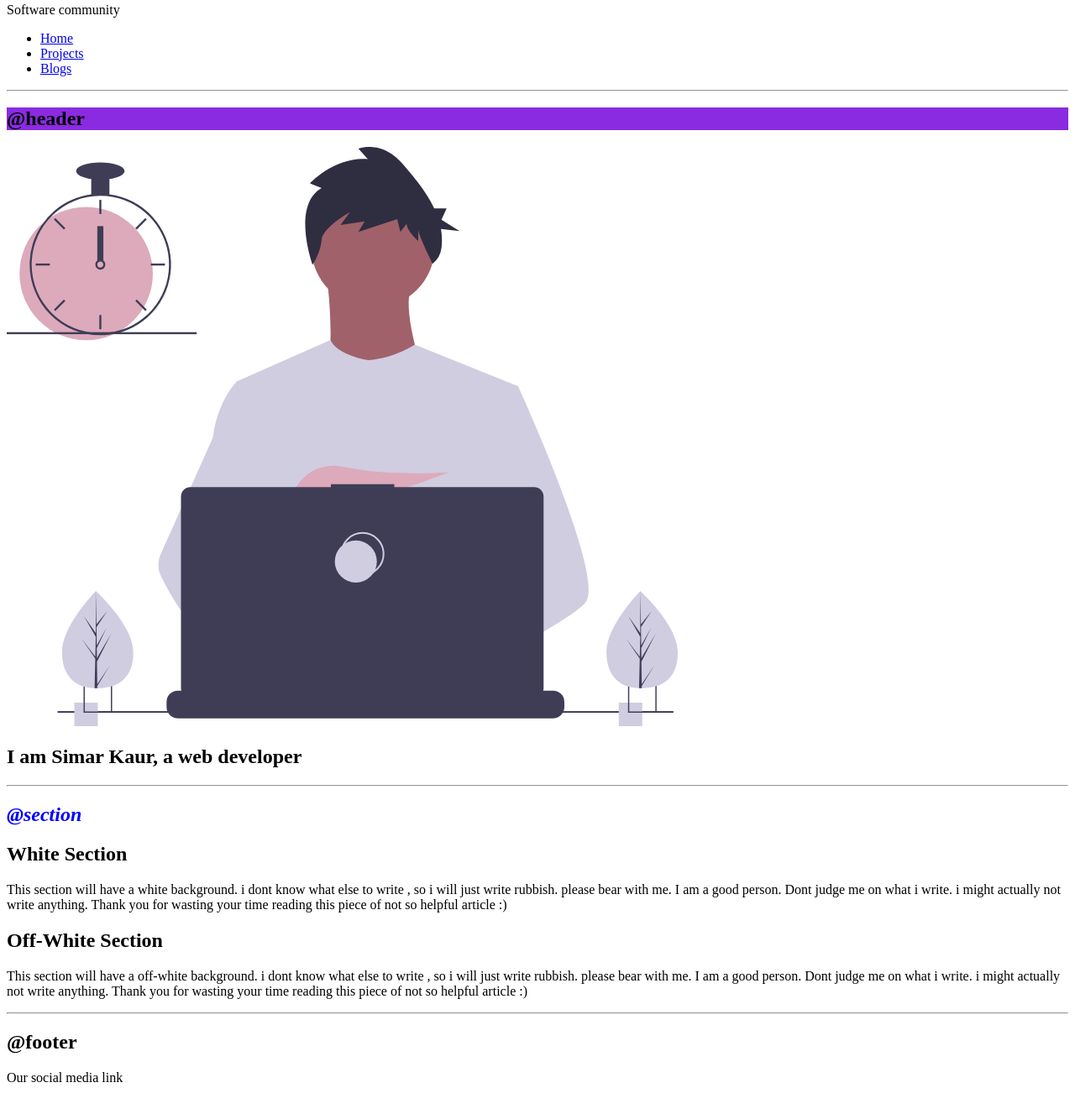
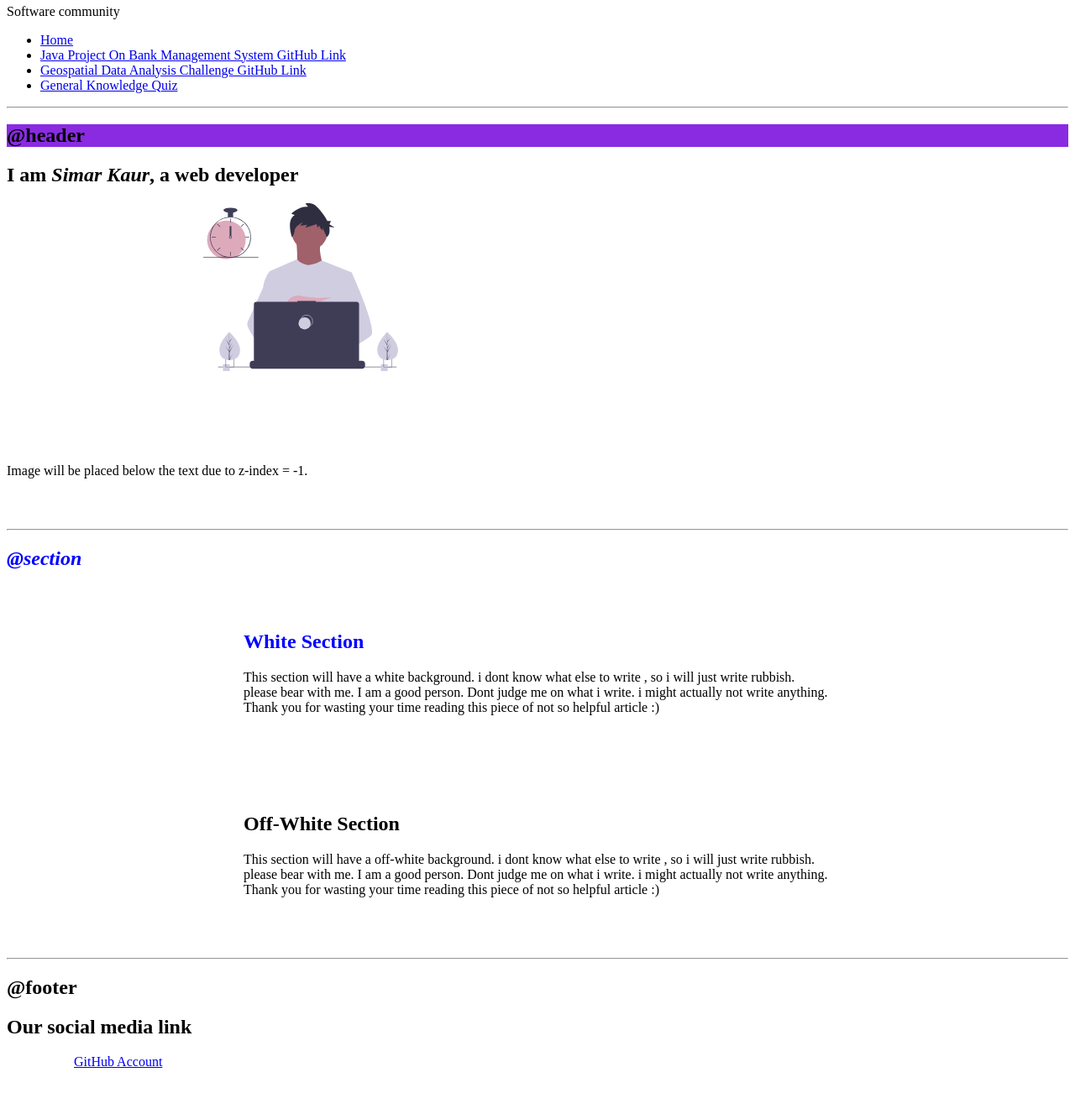
Before and after one commit to simarkaur28/CLP, a plain HTML site: page index.html in a window 1280 px wide. Shown: the part 1125-2452 px from the top of the page at 84% size. After the commit the page ends 2415 px from the top, so only its background shows below. Drawn offline with Linux system fonts and the light colour scheme; a web font is replaced by a local one.

Commit message:
feat: links added

```diff
--- a/index.html
+++ b/index.html
@@ -12,7 +12,7 @@
 
     </head>
     <body>
-        <h1 style="background-color: aqua; outline-style: auto;">CLP Component Library</h1>
+        <h1 style="background-color: #E9E1F9; outline-style: outset; outline-color:#6b29c2; outline-width:7px;">CLP Component Library</h1>
         <p1>This is CLP's Component Library that we are making to learn Web Development.
         </p1>
         <hr>
@@ -24,14 +24,14 @@
          <h5>5th</h5>
          <h6>Smallest Heading</h6>
          <hr>
-    <h2>@container</h2>
+    <h2 style="background-color:#E9E1F9; outline-style:double; outline-width: 5px; font-family: 'Book Antiqua','Lucida Sans Unicode' ,'Tahoma','Arial';">@Container</h2>
         <h3>Fluid container</h3>
          <div class="container container-fluid">
-             This is a container which will go till the end of the page if there is enough tEXT AVAILABLE.
+             This is a container which will go till the end of the page if there is enough text Available.
          </div>
          <h3>Centered Fluid container</h3>
         <div class="container container-centre">
-             This is a container which will go till the Specified width of the page if there is enough tEXT AVAILABLE.
+             This is a container which will go till the Specified width of the page if there is enough text Available.
         </div>
 <hr>
 <h2>@link</h2>
@@ -55,42 +55,54 @@
     <nav class="navigation">
     Software community
     <ul class="list-non-bullet-">
-        <li><a href="#">Home</a></li>
-        <li><a href="#">Projects</a></li>
-        <li><a href="#">Blogs</a></li>
+        <li><a href="file:///D:/Sem%203/Extras/CLP/CLP/index.html">Home</a></li>
+        <li><a href="https://github.com/jasmit21/RJSS">Java Project On Bank Management System GitHub Link</a></li>
+        <li><a href="https://github.com/PurpleVen/Varanasi-Interactive-Dashboard">Geospatial Data Analysis Challenge GitHub Link</a></li>
+        <li><a href="https://replit.com/@simarkaur28/JavaScriptBasics#index.js">General Knowledge Quiz</a></li>
     </ul>
 </nav>
 </div>
 <hr>
 <h2 id="fluid-container">@header</h2>
 <header>
-<img src="res/developer image.svg" alt="">
-<h2>I am Simar Kaur, a web developer</h2>
+    <h2>I am <span class="sec-heading">Simar Kaur</span>, a web developer</h2>
+<img src="res/developer image.svg"  height="200" width="700">
+<br>
+<br>
+<br>
+<br>
+<br>
+<br>
+<p>Image will be placed below the text due to z-index = -1. </p>
+<br>
+<br>
+
 </header>
 <hr>
 
+
 <h2 class="main-heading sec-heading">@section</h2>
-<section>
-    <div>
-        <h1>White Section</h1>
+<section class="section">
+    <div class="container container-centre">
+        <h1 class="main-heading">White Section</h1>
         <p>This section will have a white background. i dont know what else to write , so i will just write rubbish. please bear with me. I am a good person. Dont judge me on what i write. i might actually not write anything. Thank you for wasting your time reading this piece of not so helpful article :)</p>
     </div>
 </section>
-<section>
-    <div>
+<section class="section section-ow">
+    <div class="container container-centre">
         <h1>Off-White Section</h1>
         <p>This section will have a off-white background. i dont know what else to write , so i will just write rubbish. please bear with me. I am a good person. Dont judge me on what i write. i might actually not write anything. Thank you for wasting your time reading this piece of not so helpful article :)</p>
     </div>
 </section>
 <hr>
 <h2>@footer</h2>
-    <div>Our social media link</div>
-    </div>
+<footer class="footer">
+    <h2><div class="footer-heading">Our social media link</div></h2>
+<ul class="social list-non-bullet">
+    <li class="links list-item-inline"><a class="links" href="https://github.com/simarkaur28">GitHub Account</a></li>
+</ul>
 
-
-
-
-
-<div style=height:40vh></div>
+</div>
+</footer>
     </body>
 </html>
```
